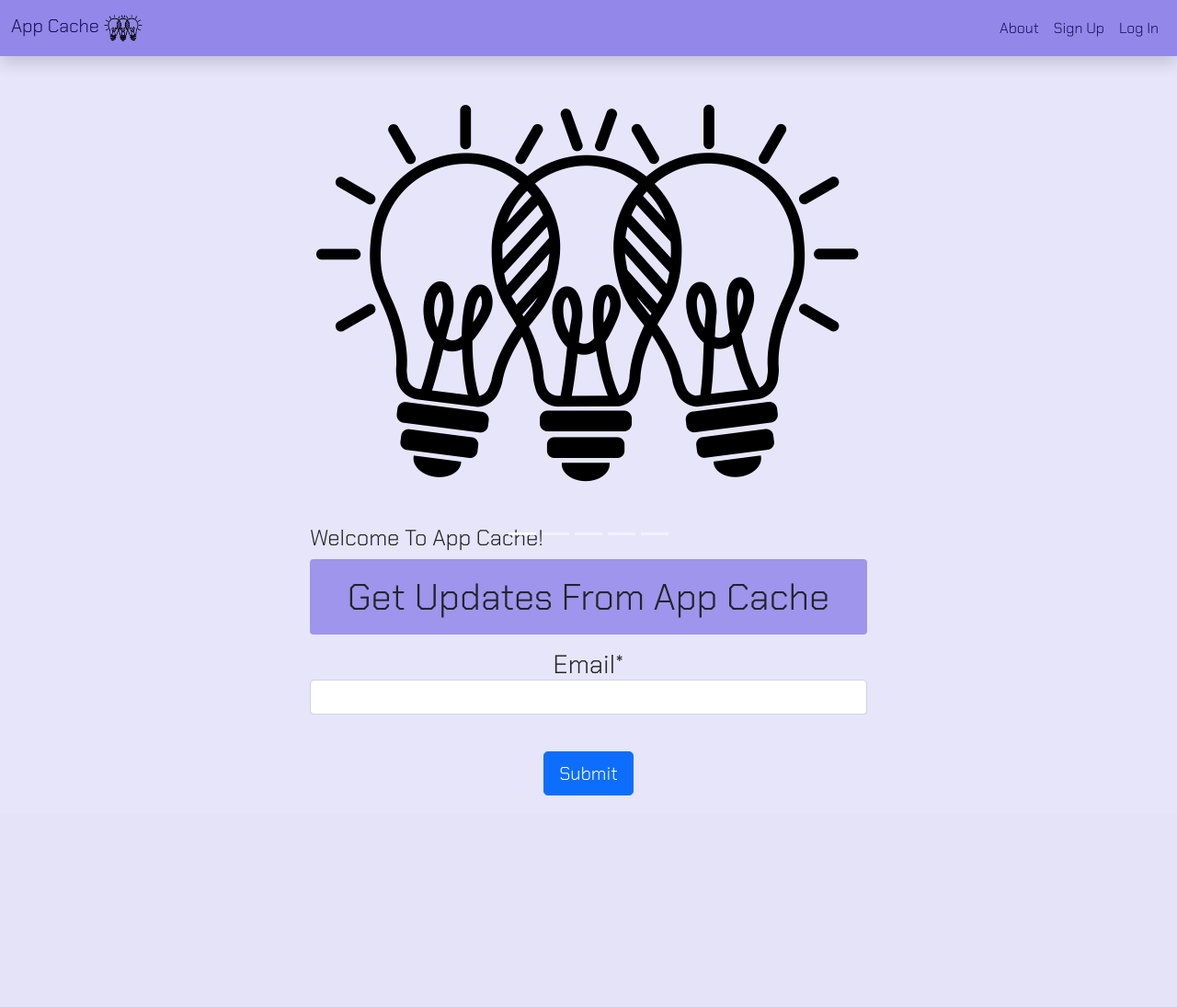
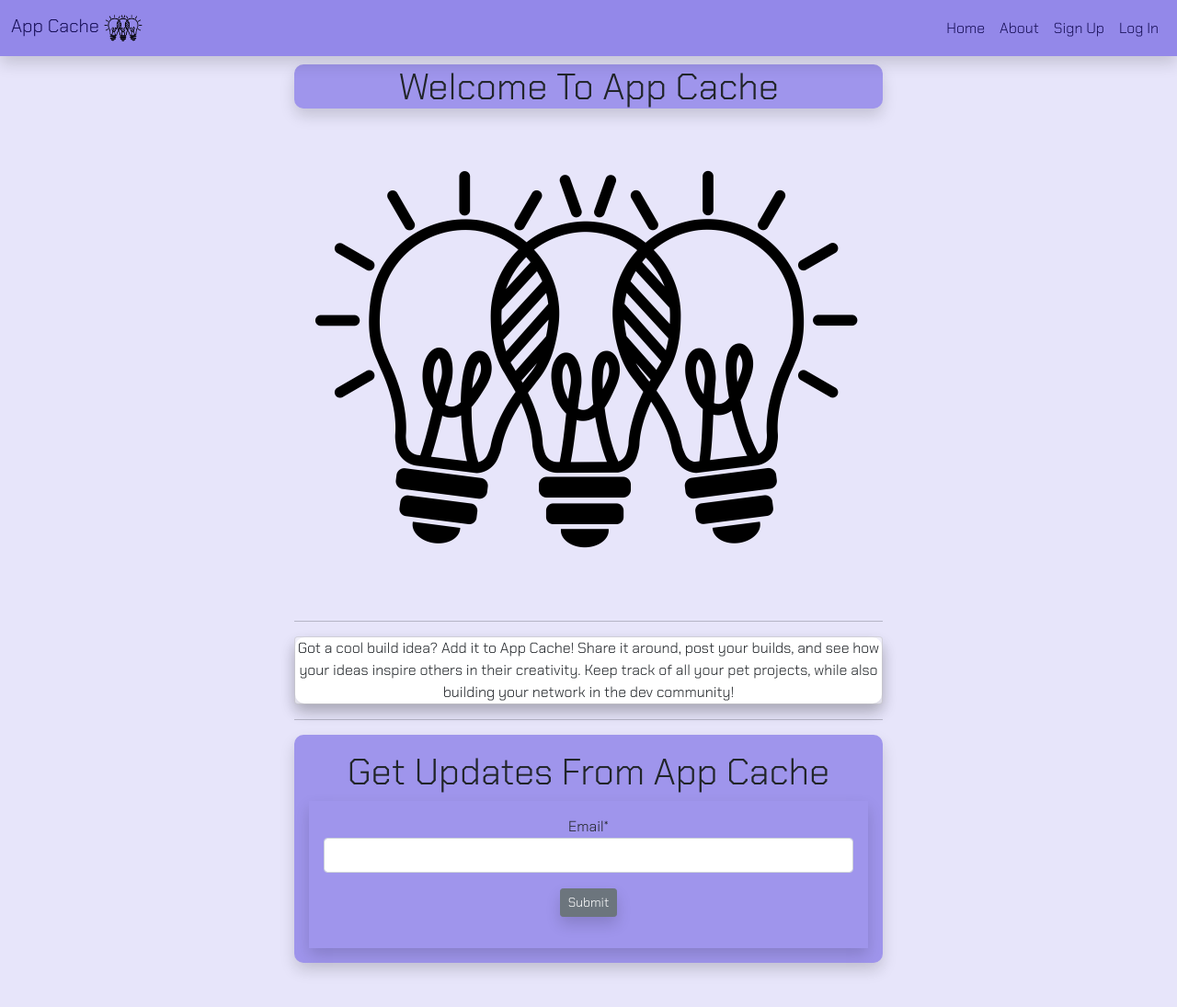
Before and after one commit to kimjane93/AppCacheApp, a Django app: page / in a window 1280 px wide. Shown: the whole page at 92% size. Before the commit the page ends 865 px from the top, so only its background shows below. Run offline with Django 3.2, Linux system fonts and the light colour scheme; some libraries are stand-ins or nearby versions.

Commit message:
more styling

```diff
--- a/main_app/static/css/style.css
+++ b/main_app/static/css/style.css
@@ -92,7 +92,6 @@ max-height: 600px;
 
 .build-list-btn {
 margin-bottom: 10px;
-margin-top: 10px;
 }
 
 .card-body {
@@ -115,4 +114,14 @@ margin-top: 10px;
 
 .btn {
   margin-bottom: 3%;
+  margin-top: 3%;
 }
+
+.profile-form textarea {
+  height: 50px;
+}
+
+.email {
+  background-color: #9F95EC;
+  border-radius: 10px;
+}
--- a/main_app/templates/accounts/detail.html
+++ b/main_app/templates/accounts/detail.html
@@ -3,7 +3,7 @@
 {% extends 'base.html' %} {% block content %}
 
 <div class="page-top mb-3">
-  <div class="card shadow" style="width: auto;">
+  <div class="card shadow" style="max-width: 45rem;">
     <img src="{{current_user.profile.photo}}" class="card-img-top shadow" alt="user selected headshot">
     <div class="card-body shadow">
         <h1>{{ current_user.first_name }}</h1>
@@ -28,7 +28,7 @@
         </p>
       </div>
     </div>
-        <a class="btn btn-secondary shadow build-list-btn" data-bs-toggle="collapse" href="#multiCollapseExample1" role="button" aria-expanded="false" aria-controls="multiCollapseExample1">Build List</a>
+        <a class="btn btn-sm btn-secondary shadow build-list-btn" data-bs-toggle="collapse" href="#multiCollapseExample1" role="button" aria-expanded="false" aria-controls="multiCollapseExample1">Build List</a>
       <div class="row">
         <div class="col">
           <div class="collapse multi-collapse" id="multiCollapseExample1">
--- a/main_app/templates/accounts/index.html
+++ b/main_app/templates/accounts/index.html
@@ -15,8 +15,8 @@
     <div class="card-body">
       <h5 class="card-title shadow">{{user.first_name}}</h5>
       <p class="card-text shadow">Year Joined: {{user.date_joined.year}}</p>
-      <form class="card" action="{% url 'users_detail' user.id %}">
-        <button type="submit" class="btn btn-secondary shadow">Profile</button>
+      <form action="{% url 'users_detail' user.id %}">
+        <button type="submit" class="btn btn-sm btn-secondary shadow">Profile</button>
       </form>
     </div>
   </div>
--- a/main_app/templates/accounts/profile.html
+++ b/main_app/templates/accounts/profile.html
@@ -1,7 +1,7 @@
 {% extends 'base.html' %} {% block content %}
 
 <div class="page-top mb-3">
-  <div class="card shadow" style="width: auto;">
+  <div class="card shadow" style="max-width: 45rem;">
     <img src="{{user.profile.photo}}" class="card-img-top shadow" alt="user selected headshot" />
     <div class="card-body">
       <h1>{{ user.first_name }}</h1>
--- a/main_app/templates/apps/attached_users.html
+++ b/main_app/templates/apps/attached_users.html
@@ -15,8 +15,8 @@
     <div class="card-body shadow">
       <h5 class="card-title shadow">{{attached_user.first_name}}</h5>
       <p class="card-text shadow">Year Joined: {{attached_user.date_joined.year}}</p>
-      <form class="card" action="{% url 'users_detail' user.id %}">
-        <button type="submit" class="btn btn-secondary shadow">Profile</button>
+      <form action="{% url 'users_detail' user.id %}">
+        <button type="submit" class="btn btn-sm btn-secondary shadow">Profile</button>
       </form>
     </div>
   </div>
--- a/main_app/templates/base.html
+++ b/main_app/templates/base.html
@@ -31,13 +31,14 @@ href="{% static 'css/style.css' %}"
 
                 <div class="collapse navbar-collapse" id="navbarSupportedContent">
                   <ul class="navbar-nav ms-auto mb-2 mb-lg-0">
+                    <li class="nav-item"><a href="{% url 'home' %}" class="nav-link active" aria-current="page">Home</a></li>
                     <li class="nav-item"><a href="{% url 'about' %}" class="nav-link active" aria-current="page">About</a></li>
                     {% if user.is_authenticated %}
                     <li class="nav-item"><a href="{% url 'profile' %}" class="nav-link active" aria-current="page">Profile</a></li>
+                    <li class="nav-item"><a href="{% url 'users_index' %}" class="nav-link active" aria-current="page">Fellow Coders</a></li>
                     <li class="nav-item"><a href="{% url 'tech_index' %}" class="nav-link active" aria-current="page">Tech List</a></li>
                     <li class="nav-item"><a href="{% url 'apps_index' %}" class="nav-link active" aria-current="page">App Ideas</a></li>
                     <li class="nav-item"><a href="{% url 'apps_create' %}" class="nav-link active" aria-current="page">Create An App</a></li>
-                    <li class="nav-item"><a href="{% url 'users_index' %}" class="nav-link active" aria-current="page">Fellow Coders</a></li>
                     <li class="divider"></li>
                     <li class="nav-item"><a href="{% url 'logout' %}" class="nav-link active" aria-current="page">Log Out</a></li>
                     {% else %}
--- a/main_app/templates/home.html
+++ b/main_app/templates/home.html
@@ -3,53 +3,45 @@
 
 {% block content %}
 {% load crispy_forms_tags %}
-
-<div id="carouselExampleIndicators" class="carousel slide" data-bs-ride="carousel">
+<div class="page-top shadow email">
+<h1>Welcome To App Cache</h1>
+</div>
+<div class="carousel carousel-fade" data-bs-ride="carousel">
+  <div class="card-body">
     <div class="carousel-inner">
-      <div class="carousel-item active">
-        <img src="{% static 'images/noun_sharing ideas_1833154.png' %}" class="d-block w-100" alt="three lightbulbs overlapping each other">
-        <h4>Welcome To App Cache!</h4>
+      <div class="carousel-item active" data-bs-interval="3000">
+        <img src="{% static 'images/noun_sharing ideas_1833154.png' %}" class="w-100" alt="three lightbulbs overlapping each other">
       </div>
-      <div class="carousel-item">
-        <img src="{% static 'images/noun_Idea_1211638.png' %}" class="d-block w-100" alt="face of a person with two hair buns, below a lit light bulb">
-        <h4>Got A Cool Build Idea?</h4>
+      <div class="carousel-item" data-bs-interval="3000">
+        <img src="{% static 'images/noun_Idea_1211638.png' %}" class="w-100" alt="face of a person with two hair buns, below a lit light bulb">
       </div>
-      <div class="carousel-item">
-        <img src="{% static 'images/noun_Idea_2053578.png' %}" class="d-block w-100" alt="side view perspective of outstretched hand proffering a lit lightbulb">
-        <h4>Add It App Cache!</h4>
+      <div class="carousel-item" data-bs-interval="3000">
+        <img src="{% static 'images/noun_Idea_2053578.png' %}" class="w-100" alt="side view perspective of outstretched hand proffering a lit lightbulb">
       </div>
-      <div class="carousel-item">
-        <img src="{% static 'images/noun_group_3513805.png' %}" class="d-block w-100" alt="lightbulb in a taxonomy branch with three people as offshoots, inheriting the lightbulb moment">
-        <h4>Share The Inspiration, and See What New Collaborative Ideas They Inspire</h4>
+      <div class="carousel-item" data-bs-interval="3000">
+        <img src="{% static 'images/noun_group_3513805.png' %}" class="w-100" alt="lightbulb in a taxonomy branch with three people as offshoots, inheriting the lightbulb moment">
       </div>
-      <div class="carousel-item">
-        <img src="{% static 'images/noun_Community_2281479.png' %}" class="d-block w-100" alt="three hands overlapping each other in a cheer ritual">
-        <h4>Connect With Your Peers, Network, and Build Community!</h4>
+      <div class="carousel-item" data-bs-interval="3000">
+        <img src="{% static 'images/noun_Community_2281479.png' %}" class="w-100" alt="three hands overlapping each other in a cheer ritual">
       </div>
     </div>
-    <ol class="carousel-indicators">
-        <li data-bs-target="#carouselExampleIndicators" data-bs-slide-to="0" class="active"></li>
-        <li data-bs-target="#carouselExampleIndicators" data-bs-slide-to="1"></li>
-        <li data-bs-target="#carouselExampleIndicators" data-bs-slide-to="2"></li>
-        <li data-bs-target="#carouselExampleIndicators" data-bs-slide-to="3"></li>
-        <li data-bs-target="#carouselExampleIndicators" data-bs-slide-to="4"></li>
-      </ol>
   </div>
+  </div>
+<hr>
+  <div class="card shadow" style="max-width: 40rem;">
+    <p class="card-text shadow">Got a cool build idea? Add it to App Cache! Share it around, post your builds, and see how your ideas inspire others in their creativity. Keep track of all your pet projects, while also building your network in the dev community!</p>
+  </div>
+<hr>
 
-
-
-<center>
-    <h1 class = 'alert'>Get Updates From App Cache</h1>
+<div class="card-body email shadow mb-5" style="max-width: 40rem;">
+    <h1>Get Updates From App Cache</h1>
+    <div class="card-body shadow">
 <form method="POST">
     {% csrf_token %}
-    <div class = "form-group">
-        <p>
-        <h3>{{ subscribe_form|crispy }}</h3>
-    </p>
-        <br>
-        <input type="submit" name="Subscribe" class = 'btn btn-primary btn-lg'>
-            </div>
-        </form>
-    </center>
+    {{ subscribe_form|crispy }}
+  <input type="submit" name="Subscribe" class = 'btn shadow btn-secondary btn-sm'>
+</form>
+</div>
+</div>
 
 {% endblock %}
--- a/main_app/templates/main_app/app_form.html
+++ b/main_app/templates/main_app/app_form.html
@@ -13,7 +13,7 @@
       {{form|crispy}}
       <p>*Hold CMD or CTRL to select multiple tech specs</p>
     </div>
-    <button type="submit" value="Submit!" class="btn btn-secondary">
+    <button type="submit" value="Submit!" class="btn btn-sm btn-secondary">
       Add It To The Cache
     </button>
   </form>
--- a/main_app/templates/registration/login.html
+++ b/main_app/templates/registration/login.html
@@ -1,10 +1,12 @@
 {% extends 'base.html' %} {% load crispy_forms_tags %} {% block content %}
 
 <h1>Log In</h1>
+<div class="card-body shadow profile-form">
 <form method="post" action="{% url 'login' %}">
   {% csrf_token %} {{ form|crispy }}
-  <button type="submit" class="btn btn-secondary">Log In</button>
+  <button type="submit" class="btn btn-sm btn-secondary shadow">Log In</button>
   <input type="hidden" name="next" value="{{ next }}" />
 </form>
+</div>
 
 {% endblock %}
--- a/main_app/templates/subscribe/success.html
+++ b/main_app/templates/subscribe/success.html
@@ -2,9 +2,9 @@
 
 {% block content %}
 <center>
-    <h1>email sent, thanks for subscribing!</h1>
+    <h1>email sent to {{recipient}}, thanks for subscribing!</h1>
     <form action="{% url 'home' %}">
-        <button class="btn btn-secondary" type="submit">Return Home</button>
+        <button class="btn btn-sm btn-secondary shadow" type="submit">Return Home</button>
     </form>
 </center>
 {% endblock %}
```
Also changed, not shown: main_app/templates/about.html (+5 -5 lines), main_app/templates/apps/detail.html (+5 -5 lines), main_app/templates/apps/index.html (+11 -13 lines), main_app/templates/apps/search_results.html (+4 -3 lines), main_app/templates/main_app/profile_form.html (+8 -5 lines), main_app/templates/main_app/technologie_form.html (+8 -7 lines), main_app/templates/registration/signup.html (+10 -12 lines), main_app/templates/technologies/index.html (+5 -5 lines), main_app/static/images/noun_Idea_1211638.png.
